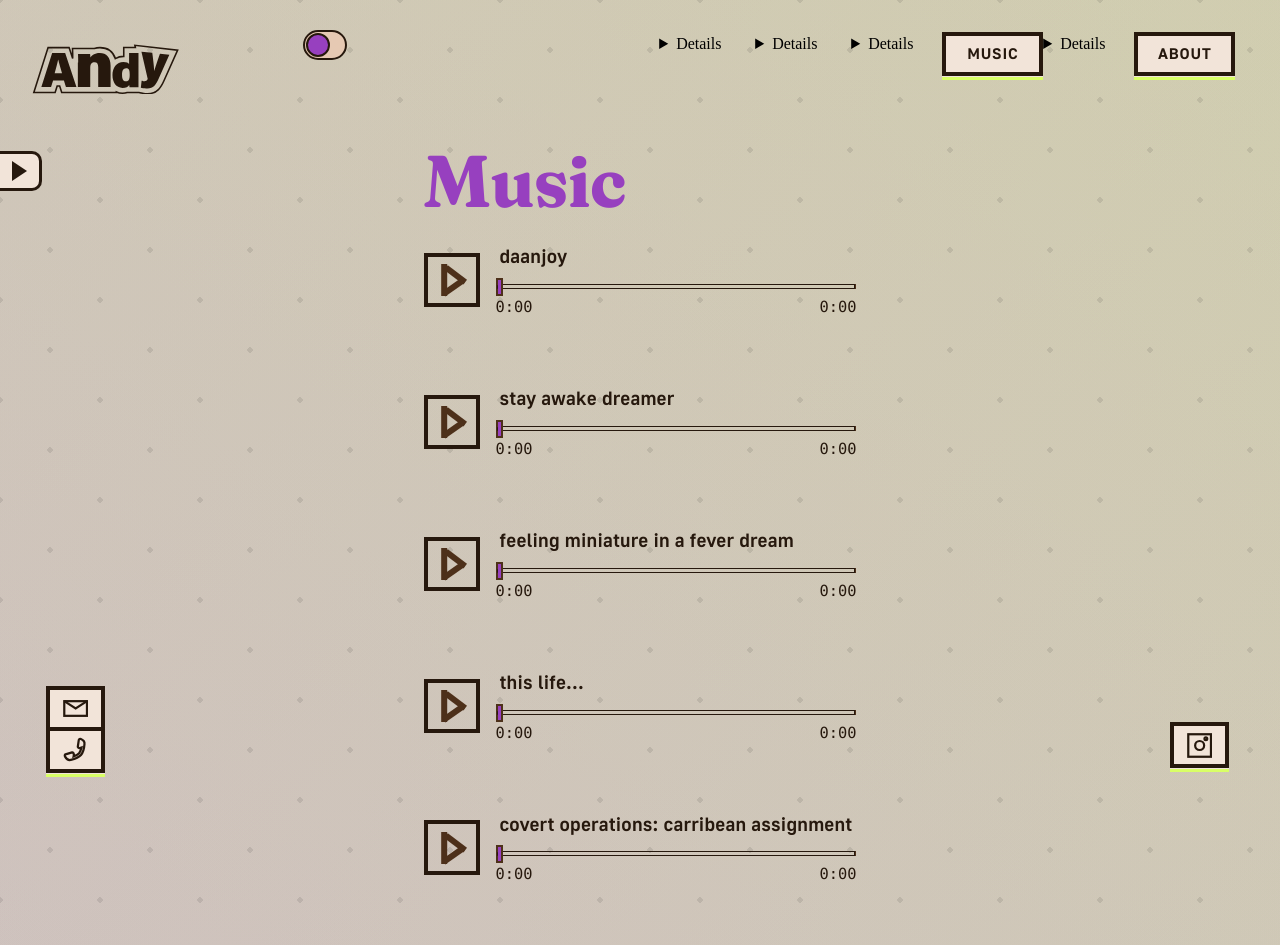
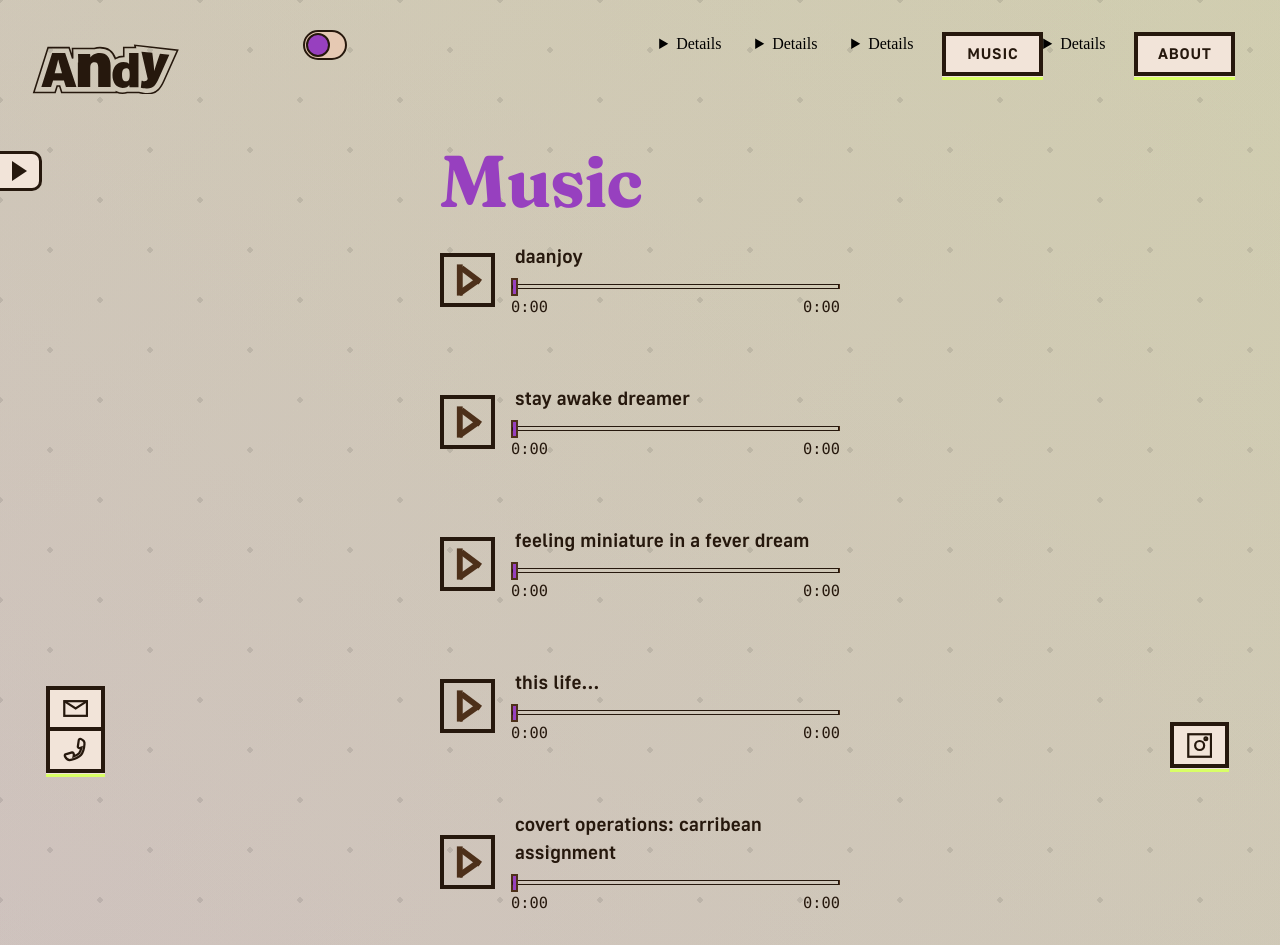
Before and after one commit to jsahlsa/andy-sahlstrom, a Next.js app: page /music in a window 1280 px wide. Shown: the top 945 px of the page. Built offline with nearby package versions, Linux system fonts and the light colour scheme.

Commit message:
💄 fixed overflow on music titles

```diff
--- a/styles/music.module.css
+++ b/styles/music.module.css
@@ -7,8 +7,9 @@
 .track_container {
   position: relative;
   display: grid;
-  grid-template-columns: auto 1fr;
+  grid-template-columns: 55px 1fr;
   gap: 1rem;
+  width: clamp(10rem, 90vw, 25rem);
 }
 
 .playpause_wrapper {
@@ -28,7 +29,7 @@
   letter-spacing: 0.2px;
   font-size: var(--step--1);
   background-color: var(--primary-red);
-  width: max-content;
+  width: fit-content;
   color: var(--brown-90);
   font-variation-settings: 'wght' 600;
   padding: 1px 4px;
```
